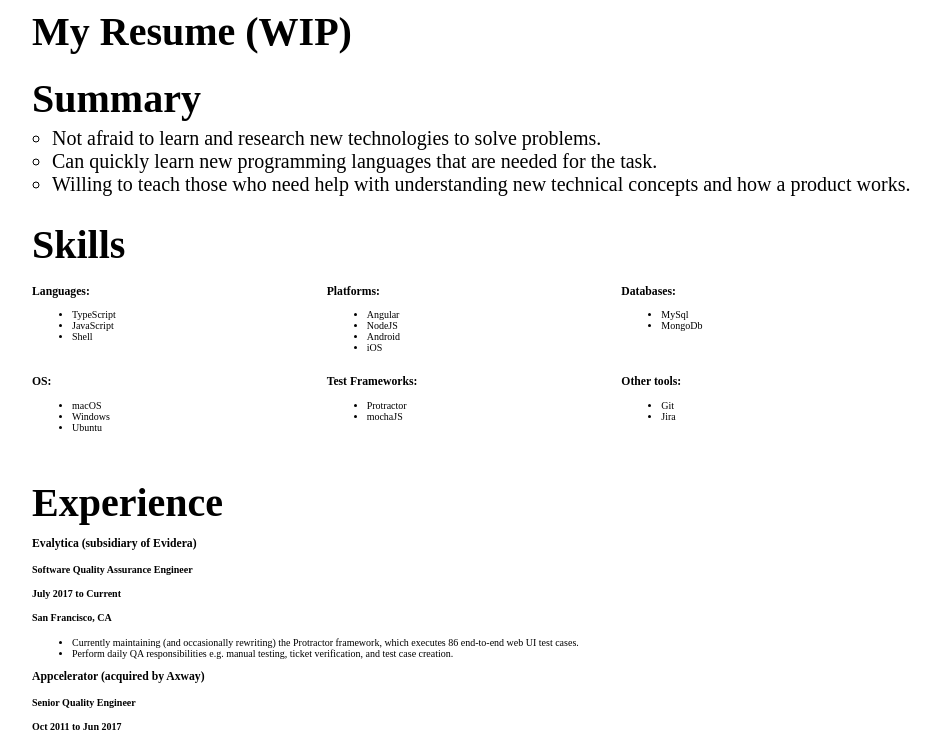
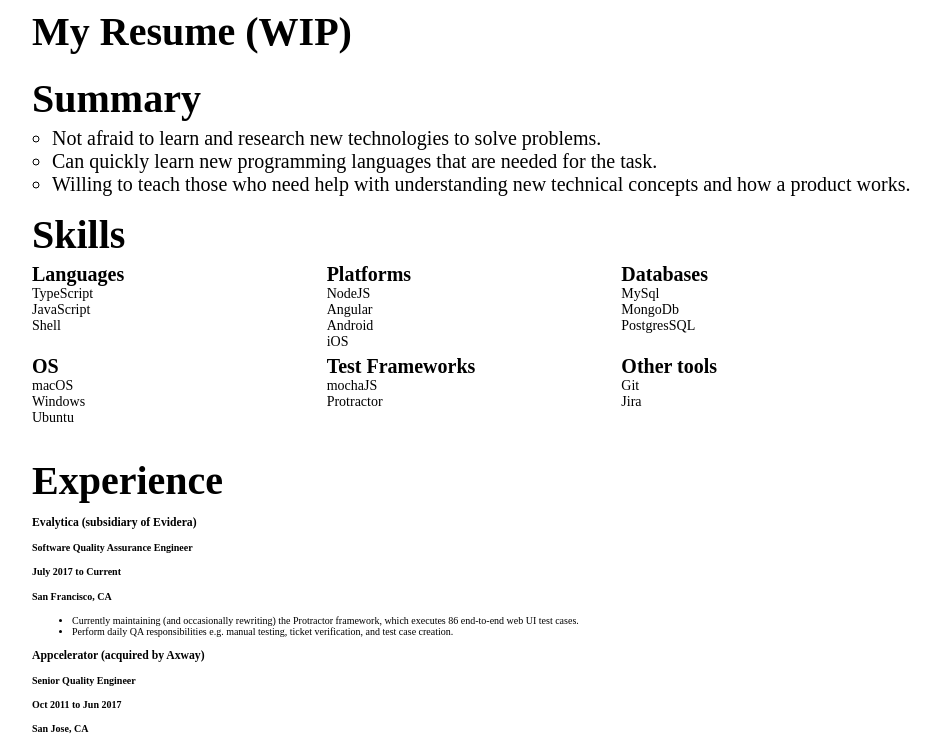
Before and after one commit to wluu/resume, an Angular app: page / in a window 1280 px wide. Shown: the top 745 px of the page, without its empty margins (166-1107 px from the left). Built offline with nearby package versions, Linux system fonts and the light colour scheme.

Commit message:
Trying to use a lot of the grid layout functionalities.

```diff
--- a/src/app/app.component.css
+++ b/src/app/app.component.css
@@ -4,4 +4,5 @@ h1 {
 
 .app-grid-container {
   display: grid;
+  grid-row-gap: 15px;
 }
--- a/src/app/app.component.html
+++ b/src/app/app.component.html
@@ -1,7 +1,7 @@
 <h1>My Resume (WIP)</h1>
 <div class="app-grid-container">
-  <my-summary class="container"></my-summary>
-  <my-skills class="container"></my-skills>
-  <my-experience class="container"></my-experience>
-  <my-education class="container"></my-education>
+  <my-summary class="container-cell"></my-summary>
+  <my-skills class="container-cell skills-cell"></my-skills>
+  <my-experience class="container-cell"></my-experience>
+  <my-education class="container-cell"></my-education>
 </div>
--- a/src/app/core/top-level.service.ts
+++ b/src/app/core/top-level.service.ts
@@ -53,10 +53,10 @@ export class TopLevelService {
   getSkills(): SkillsModel {
     return {
       languages: ['TypeScript', 'JavaScript', 'Shell'],
-      platforms: ['Angular', 'NodeJS', 'Android', 'iOS'],
-      databases: ['MySql', 'MongoDb'],
+      platforms: ['NodeJS', 'Angular', 'Android', 'iOS'],
+      databases: ['MySql', 'MongoDb', 'PostgresSQL'],
       operatingSystems: ['macOS', 'Windows', 'Ubuntu'],
-      testFrameworks: ['Protractor', 'mochaJS'],
+      testFrameworks: ['mochaJS', 'Protractor'],
       otherTools: ['Git', 'Jira']
     };
   }
--- a/src/app/skills/skills.component.css
+++ b/src/app/skills/skills.component.css
@@ -2,4 +2,17 @@
   display: grid;
   grid-template-columns: repeat(3, 1fr);
   grid-template-rows: repeat(2, 1fr);
+  grid-row-gap: 5px;
 }
+
+.grid-cell h2 {
+  font-size: 2rem;
+  margin: 0;
+}
+
+.grid-cell ul {
+  list-style-type: none;
+  font-size: 1.4rem;
+  padding: 0;
+  margin: 0;
+}
--- a/src/app/skills/skills.component.html
+++ b/src/app/skills/skills.component.html
@@ -1,7 +1,7 @@
 <h1>Skills</h1>
 <div class="skills-grid-container">
   <div class="grid-cell">
-    <h3>Languages:</h3>
+    <h2>Languages</h2>
     <ul>
       <li *ngFor="let language of mySkills.languages">
         {{ language }}
@@ -9,7 +9,7 @@
     </ul>
   </div>
   <div class="grid-cell">
-    <h3>Platforms:</h3>
+    <h2>Platforms</h2>
     <ul>
       <li *ngFor="let platform of mySkills.platforms">
         {{ platform }}
@@ -17,7 +17,7 @@
     </ul>
   </div>
   <div class="grid-cell">
-    <h3>Databases:</h3>
+    <h2>Databases</h2>
     <ul>
       <li *ngFor="let db of mySkills.databases">
         {{ db }}
@@ -25,7 +25,7 @@
     </ul>
   </div>
   <div class="grid-cell">
-    <h3>OS:</h3>
+    <h2>OS</h2>
     <ul>
       <li *ngFor="let os of mySkills.operatingSystems">
         {{ os }}
@@ -33,7 +33,7 @@
     </ul>
   </div>
   <div class="grid-cell">
-    <h3>Test Frameworks:</h3>
+    <h2>Test Frameworks</h2>
     <ul>
       <li *ngFor="let platform of mySkills.testFrameworks">
         {{ platform }}
@@ -41,7 +41,7 @@
     </ul>
   </div>
   <div class="grid-cell">
-    <h3>Other tools:</h3>
+    <h2>Other tools</h2>
     <ul>
       <li *ngFor="let tool of mySkills.otherTools">
         {{ tool }}
--- a/src/styles.css
+++ b/src/styles.css
@@ -14,7 +14,3 @@ html h1 {
   font-size: 4rem;
   margin: 0 0 5px 0;
 }
-
-html .container {
-  margin: 0 0 25px 0;
-}
```
